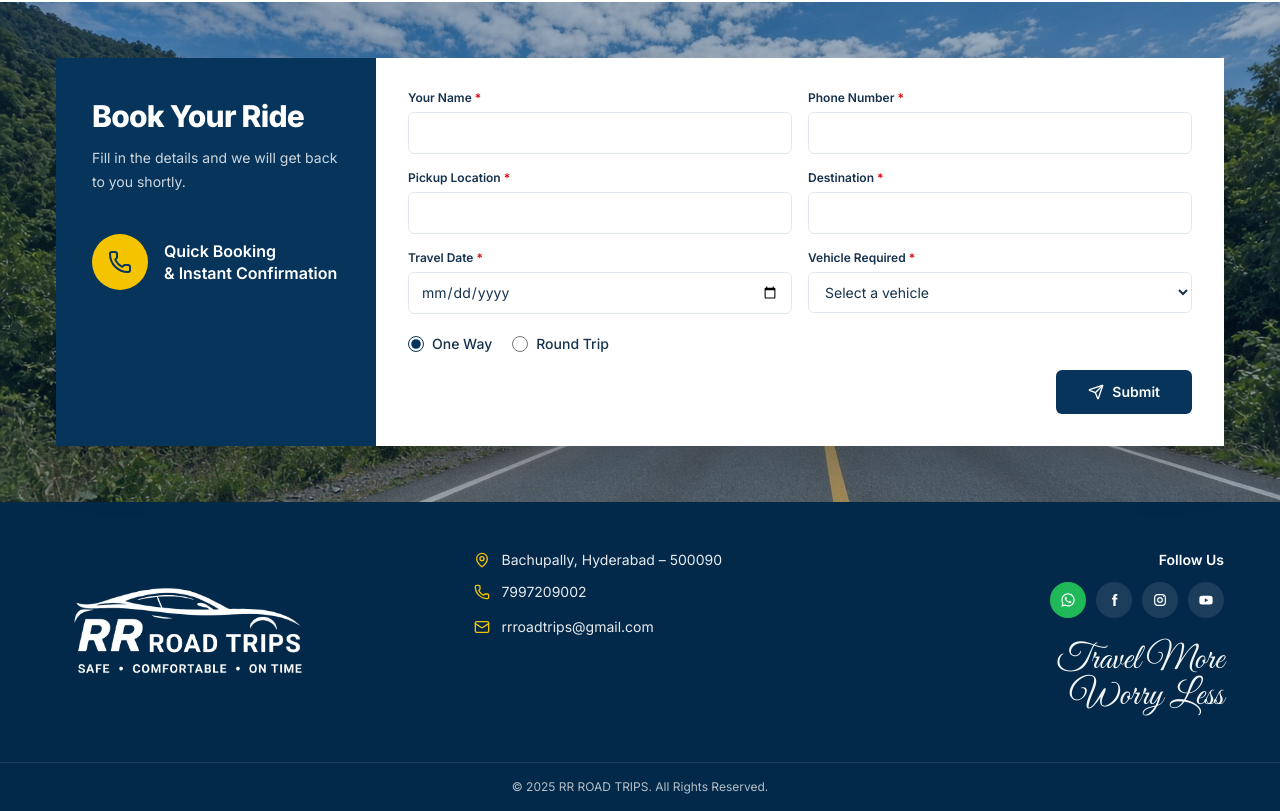
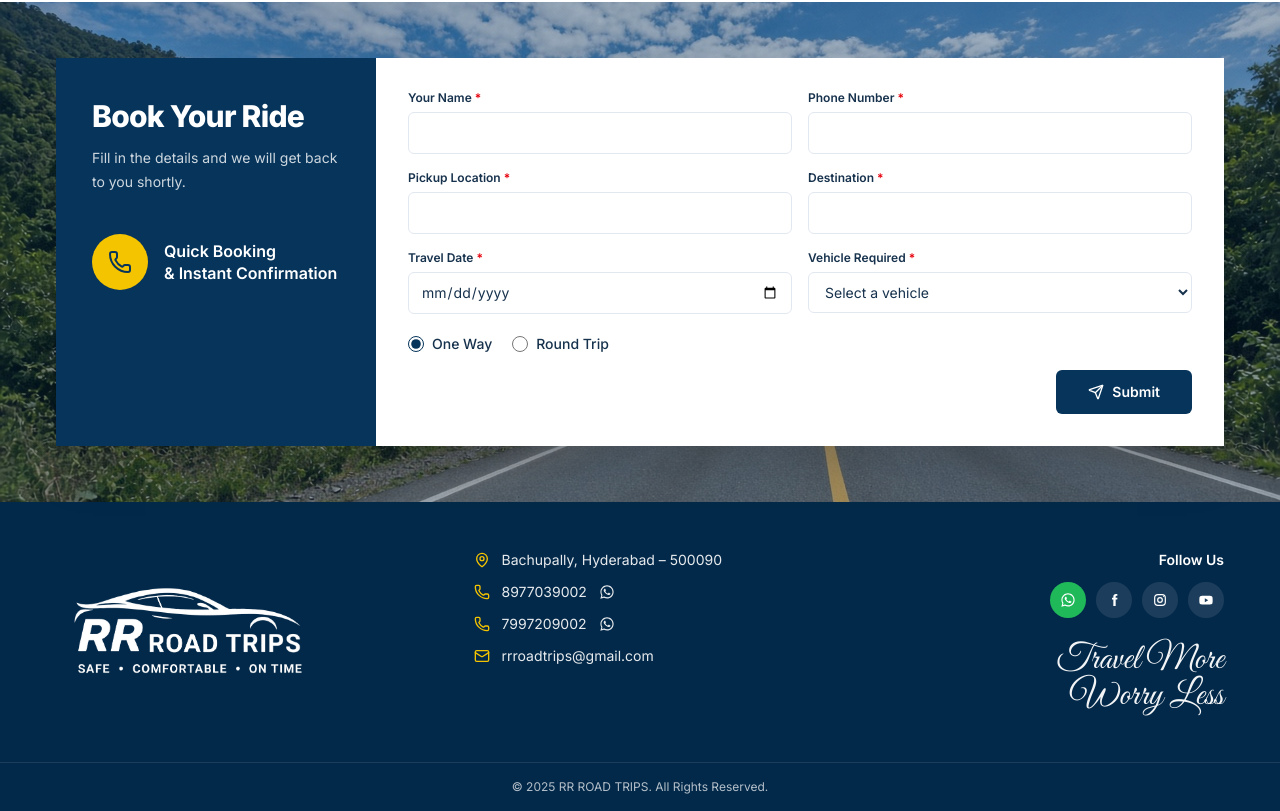
Before and after one commit to manoj-rrroadtrips/rrroadtrips-website, a React (Vite) app: page / in a window 1280 px wide. Shown: the part 1967-2778 px from the top of the page. Built offline with nearby package versions, Linux system fonts and the light colour scheme.

Commit message:
Use primary contact number across site

```diff
--- a/src/components/BookingForm.tsx
+++ b/src/components/BookingForm.tsx
@@ -52,11 +52,13 @@ export function BookingForm() {
       return
     }
 
-    const whatsappWindow = window.open(createWhatsAppBookingUrl(values, site.whatsappHref), '_blank')
+    const whatsappHref = site.phoneContacts.primary.whatsappHref
+    const whatsappUrl = createWhatsAppBookingUrl(values, whatsappHref)
+    const whatsappWindow = window.open(whatsappUrl, '_blank')
     if (whatsappWindow) {
       whatsappWindow.opener = null
     } else {
-      window.location.assign(createWhatsAppBookingUrl(values, site.whatsappHref))
+      window.location.assign(whatsappUrl)
     }
     setValues(emptyForm)
     setSuccess(true)
--- a/src/components/Footer.tsx
+++ b/src/components/Footer.tsx
@@ -22,12 +22,23 @@ export function Footer() {
               <MapPin className="mt-0.5 h-4 w-4 shrink-0 text-gold" aria-hidden="true" />
               <span>{site.address}</span>
             </li>
-            <li>
-              <a href={site.phoneHref} className="inline-flex items-center gap-3 hover:text-gold">
-                <Phone className="h-4 w-4 text-gold" aria-hidden="true" />
-                {site.phoneDisplay}
-              </a>
-            </li>
+            {Object.entries(site.phoneContacts).map(([kind, contact]) => (
+              <li key={contact.phoneHref} className="flex items-center gap-3">
+                <a href={contact.phoneHref} className="inline-flex items-center gap-3 hover:text-gold">
+                  <Phone className="h-4 w-4 text-gold" aria-hidden="true" />
+                  {kind === 'alternative' ? contact.phoneDisplay : contact.phoneDisplay}
+                </a>
+                <a
+                  href={contact.whatsappHref}
+                  target="_blank"
+                  rel="noopener noreferrer"
+                  aria-label={`WhatsApp ${contact.phoneDisplay}`}
+                  className="text-white/90 hover:text-gold"
+                >
+                  <WhatsAppIcon className="h-4 w-4" />
+                </a>
+              </li>
+            ))}
             <li>
               <a href={site.emailHref} className="inline-flex items-center gap-3 hover:text-gold">
                 <Mail className="h-4 w-4 text-gold" aria-hidden="true" />
--- a/src/components/Hero.tsx
+++ b/src/components/Hero.tsx
@@ -28,11 +28,11 @@ export function Hero() {
             Your Journey <span className="px-1.5 text-navy/40">|</span> Our Responsibility
           </p>
           <div className="mt-7 flex flex-wrap gap-3">
-            <Button href={site.phoneHref} className="min-h-11 px-6">
+            <Button href={site.phoneContacts.primary.phoneHref} className="min-h-11 px-6">
               <Phone className="h-4 w-4" aria-hidden="true" />
               Call Now
             </Button>
-            <Button href={site.whatsappHref} variant="whatsapp" className="min-h-11 px-6">
+            <Button href={site.phoneContacts.primary.whatsappHref} variant="whatsapp" className="min-h-11 px-6">
               <WhatsAppIcon className="h-4 w-4" />
               WhatsApp Now
             </Button>
--- a/src/components/Navbar.tsx
+++ b/src/components/Navbar.tsx
@@ -70,23 +70,30 @@ export function Navbar() {
         </nav>
 
         <div className="flex items-center gap-2">
+          {[site.phoneContacts.primary].map((contact) => (
             <a
-            href={site.phoneHref}
-            aria-label={`Call ${site.phoneDisplay}`}
+              key={contact.phoneHref}
+              href={contact.phoneHref}
+              aria-label={`Call ${contact.phoneDisplay}`}
               className="inline-flex items-center gap-2 rounded-full bg-navy px-3 py-2 text-xs font-semibold text-white shadow-sm transition hover:bg-navy-dark focus-visible:outline focus-visible:outline-2 focus-visible:outline-offset-2 focus-visible:outline-navy min-[480px]:px-4 sm:text-sm"
             >
               <Phone className="h-4 w-4" aria-hidden="true" />
-            <span className="hidden min-[480px]:inline">{site.phoneDisplay}</span>
+              <span className="hidden min-[480px]:inline">{contact.phoneDisplay}</span>
             </a>
+          ))}
+          {[site.phoneContacts.primary].map((contact) => (
             <a
-            href={site.whatsappHref}
+              key={contact.whatsappHref}
+              href={contact.whatsappHref}
               target="_blank"
               rel="noopener noreferrer"
-            aria-label="Chat on WhatsApp"
+              aria-label={`Chat with ${contact.phoneDisplay} on WhatsApp`}
+              title={`WhatsApp ${contact.phoneDisplay}`}
               className="inline-flex h-10 w-10 items-center justify-center rounded-full bg-whatsapp text-white shadow-sm transition hover:brightness-95 focus-visible:outline focus-visible:outline-2 focus-visible:outline-offset-2 focus-visible:outline-navy"
             >
               <WhatsAppIcon className="h-5 w-5" />
             </a>
+          ))}
           <button
             type="button"
             className="inline-flex h-10 w-10 items-center justify-center rounded-lg text-navy xl:hidden focus-visible:outline focus-visible:outline-2 focus-visible:outline-offset-2 focus-visible:outline-navy"
@@ -102,13 +109,28 @@ export function Navbar() {
 
       {open ? (
         <nav id="mobile-nav" className="border-t border-slate-100 bg-white px-4 py-3 xl:hidden" aria-label="Mobile">
+          {[site.phoneContacts.primary].map((contact) => (
             <a
-            href={site.phoneHref}
+              key={contact.phoneHref}
+              href={contact.phoneHref}
               className="mb-2 flex items-center gap-2 rounded-lg bg-navy px-3 py-3 text-sm font-semibold text-white"
             >
               <Phone className="h-4 w-4" aria-hidden="true" />
-            Call {site.phoneDisplay}
+              Call {contact.phoneDisplay}
             </a>
+          ))}
+          {[site.phoneContacts.primary].map((contact) => (
+            <a
+              key={contact.whatsappHref}
+              href={contact.whatsappHref}
+              target="_blank"
+              rel="noopener noreferrer"
+              className="mb-2 flex items-center gap-2 rounded-lg bg-whatsapp px-3 py-3 text-sm font-semibold text-white"
+            >
+              <WhatsAppIcon className="h-4 w-4" />
+              WhatsApp {contact.phoneDisplay}
+            </a>
+          ))}
           <ul className="flex flex-col">
             {navItems.map((item) => {
               const isActive = active === item.href
--- a/src/data/content.ts
+++ b/src/data/content.ts
@@ -1,9 +1,18 @@
 export const site = {
   name: 'RR ROAD TRIPS',
   tagline: 'SAFE • COMFORTABLE • ON TIME',
-  phoneDisplay: '7997209002',
-  phoneHref: 'tel:7997209002',
-  whatsappHref: 'https://wa.me/917997209002',
+  phoneContacts: {
+    primary: {
+      phoneDisplay: '8977039002',
+      phoneHref: 'tel:8977039002',
+      whatsappHref: 'https://wa.me/918977039002',
+    },
+    alternative: {
+      phoneDisplay: '7997209002',
+      phoneHref: 'tel:7997209002',
+      whatsappHref: 'https://wa.me/917997209002',
+    },
+  },
   email: 'rrroadtrips@gmail.com',
   emailHref: 'mailto:rrroadtrips@gmail.com',
   address: 'Bachupally, Hyderabad – 500090',
@@ -36,7 +45,7 @@ export const vehicles = [
     id: 'dzire',
     name: 'Dzire',
     seats: '4 + 1',
-    price: 14,
+    price: 16,
     image: '/images/car-dzire.png',
     alt: 'White Dzire sedan available for hire',
   },
@@ -44,7 +53,7 @@ export const vehicles = [
     id: 'ertiga',
     name: 'Ertiga',
     seats: '6 + 1',
-    price: 16,
+    price: 18,
     image: '/images/car-ertiga.png',
     alt: 'Silver Ertiga MPV available for hire',
   },
@@ -66,7 +75,7 @@ export const routes = [
 ] as const
 
 export const socialLinks = [
-  { label: 'WhatsApp', href: site.whatsappHref },
+  { label: 'WhatsApp', href: site.phoneContacts.primary.whatsappHref },
   { label: 'Facebook', href: 'https://facebook.com/' },
   { label: 'Instagram', href: 'https://www.instagram.com/rrroadtrips' },
   { label: 'YouTube', href: 'https://youtube.com/' },
```
Also changed, not shown: 4 other files (tests, documents, lock files or other folders). Lines whose indentation alone changed are shown as unchanged.
